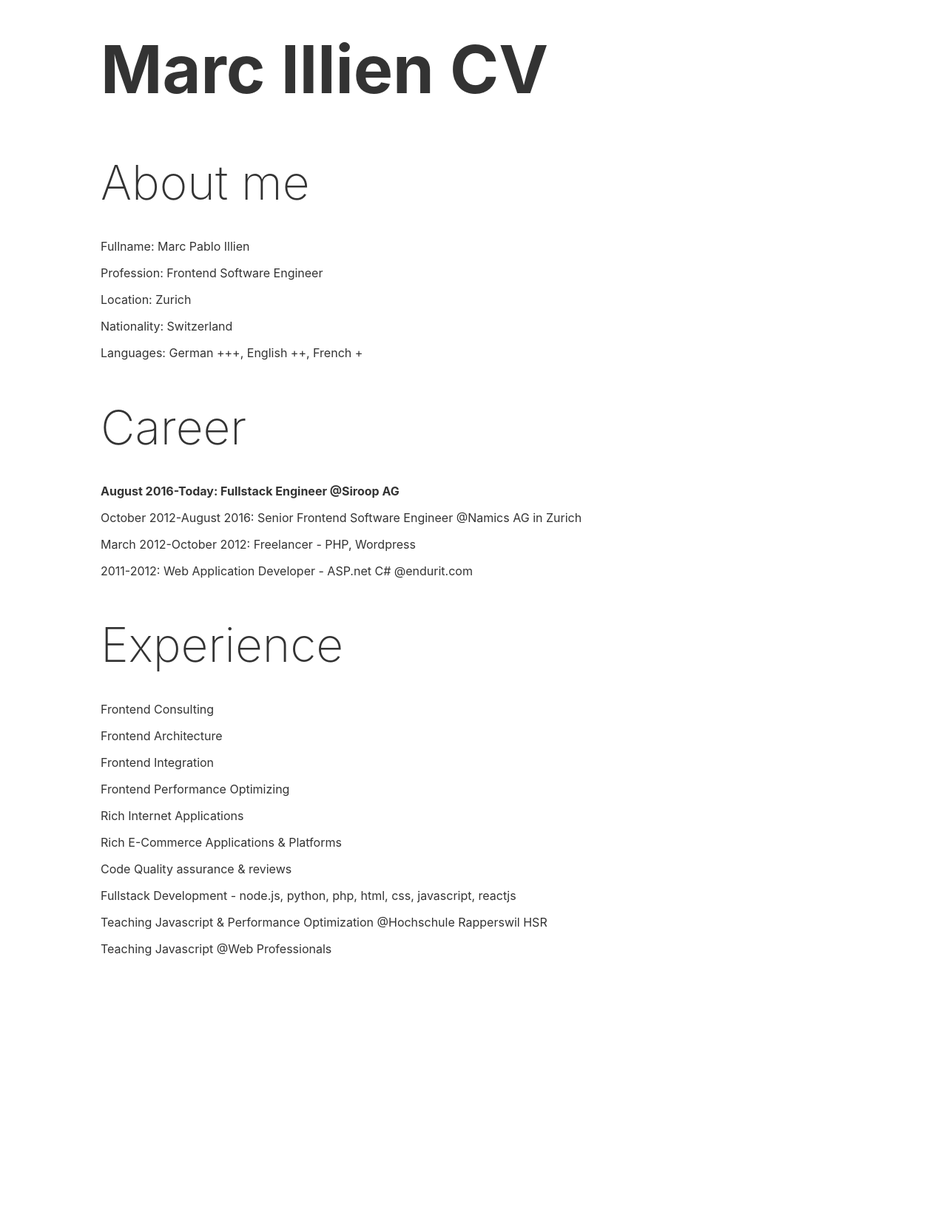
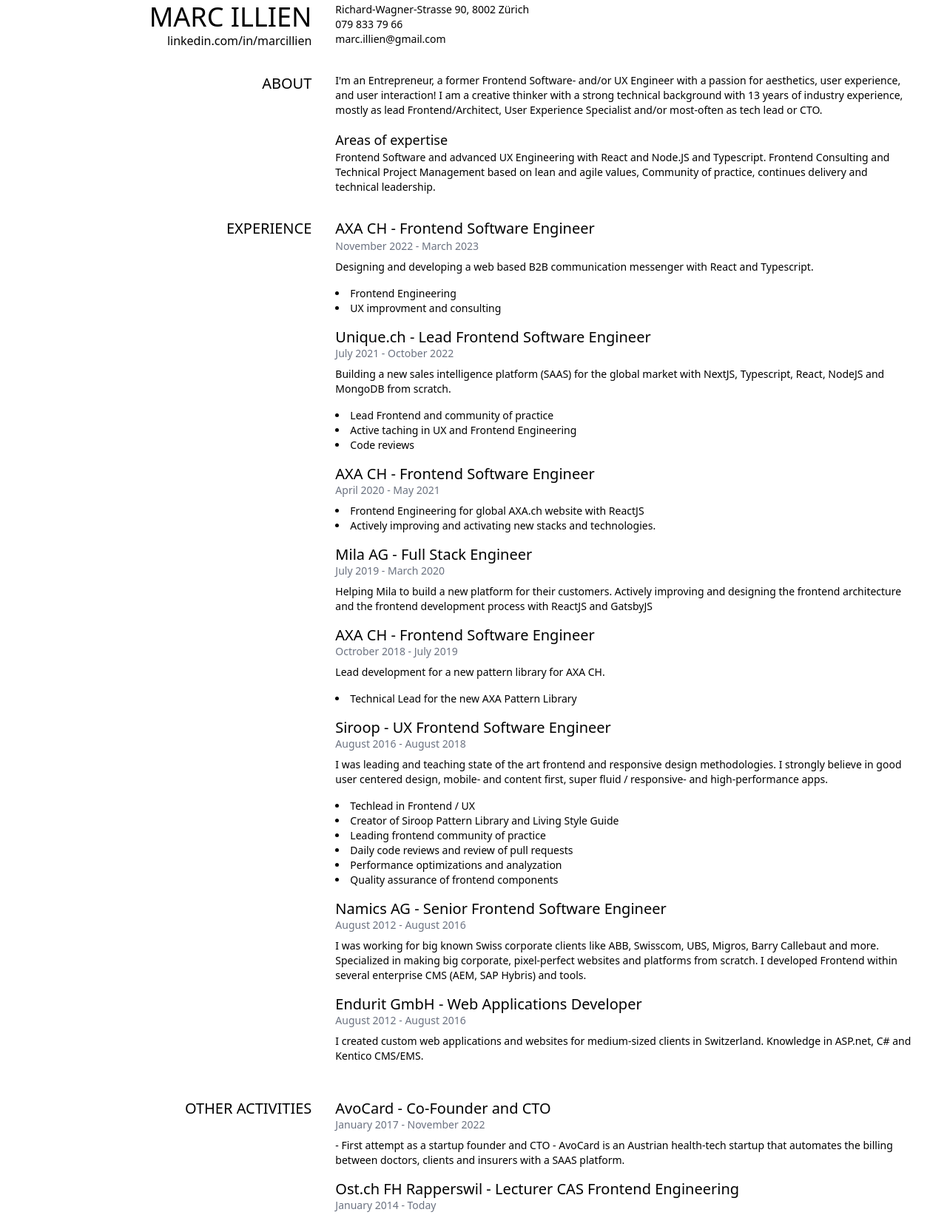
Before and after one commit to jackblackCH/illien.digital, a website: page cv.html in a window 1280 px wide. Shown: the part 45-1688 px from the top of the page at 74% size. Before the commit the page ends 1413 px from the top, so only its background shows below. Drawn offline with Linux system fonts and the light colour scheme.

Commit message:
Update new CV

```diff
--- a/cv.html
+++ b/cv.html
@@ -1,164 +1,218 @@
 <!DOCTYPE html>
-<html lang="en">
-<head>
-  <meta charset="UTF-8">
-  <meta name="viewport" content="width=device-width, initial-scale=1">
-  <title>Marc Illien - Frontend Software Engineer - CV</title>
-  <style>
-    /*https://coolors.co/eacd4f-f38a32-d93c6a-813bf4-43a3e8*/
+<html>
+  <head>
+    <meta charset="UTF-8" />
+    <meta name="viewport" content="width=device-width, initial-scale=1.0" />
+    <link href="./dist/output.css" rel="stylesheet" />
+    <title>CV - Marc Illien - UX / Frontend Software Engineer</title>
+  </head>
+  <body>
+    <h1 class="sr-only">CV - Marc Illien - UX / Frontend Software Engineer</h1>
+    <div class="grid grid-cols-3 grid-rows-1 p-12 pt-12 gap-x-8 gap-y-8">
+      <div class="left text-right">
+        <h2 class="text-4xl uppercase">Marc Illien</h2>
+        <a href="https://linkedin.com/in/marcillien"
+          >linkedin.com/in/marcillien</a
+        >
+      </div>
+      <div class="col-span-2">
+        <p>Richard-Wagner-Strasse 90, 8002 Zürich</p>
+        <p>079 833 79 66</p>
+        <p>marc.illien@gmail.com</p>
+      </div>
+      <div class="">
+        <h2 class="text-xl uppercase text-right">About</h2>
+      </div>
+      <div class="col-span-2">
+        <p>
+          I'm an Entrepreneur, a former Frontend Software- and/or UX Engineer
+          with a passion for aesthetics, user experience, and user interaction!
+          I am a creative thinker with a strong technical background with 13
+          years of industry experience, mostly as lead Frontend/Architect, User
+          Experience Specialist and/or most-often as tech lead or CTO.
+        </p>
+        <h2 class="text-lg mt-4">Areas of expertise</h2>
+        <p>
+          Frontend Software and advanced UX Engineering with React and Node.JS
+          and Typescript. Frontend Consulting and Technical Project Management
+          based on lean and agile values, Community of practice, continues
+          delivery and technical leadership.
+        </p>
+      </div>
+      <div class="">
+        <h2 class="text-xl uppercase text-right">Experience</h2>
+      </div>
+      <div class="col-span-2">
+        <div class="job mb-4">
+          <h3 class="text-xl">AXA CH - Frontend Software Engineer</h3>
+          <h4 class="text-gray-500 text-sm mb-2">November 2022 - March 2023</h4>
 
-    /*https://coolors.co/eacd4f-f38a32-d93c6a-813bf4-43a3e8*/
-    *, ::before, ::after {
-        box-sizing: border-box;
-    }
+          <p class="mb-4">
+            Designing and developing a web based B2B communication messenger
+            with React and Typescript.
+          </p>
+          <ul class="list-disc list-inside">
+            <li>Frontend Engineering</li>
+            <li>UX improvment and consulting</li>
+          </ul>
+        </div>
+        <div class="job mb-4">
+          <h3 class="text-xl leading-tight">
+            Unique.ch - Lead Frontend Software Engineer
+          </h3>
+          <h4 class="text-gray-500 text-sm mb-2">July 2021 - October 2022</h4>
+          <p class="mb-4">
+            Building a new sales intelligence platform (SAAS) for the global
+            market with NextJS, Typescript, React, NodeJS and MongoDB from
+            scratch.
+          </p>
+          <ul class="list-disc list-inside">
+            <li>Lead Frontend and community of practice</li>
+            <li>Active taching in UX and Frontend Engineering</li>
+            <li>Code reviews</li>
+          </ul>
+        </div>
+        <div class="job mb-4">
+          <h3 class="text-xl leading-tight">
+            AXA CH - Frontend Software Engineer
+          </h3>
+          <h4 class="text-gray-500 text-sm mb-2">April 2020 - May 2021</h4>
+          <ul class="list-disc list-inside">
+            <li>Frontend Engineering for global AXA.ch website with ReactJS</li>
+            <li>
+              Actively improving and activating new stacks and technologies.
+            </li>
+          </ul>
+        </div>
+        <div class="job mb-4">
+          <h3 class="text-xl leading-tight">Mila AG - Full Stack Engineer</h3>
+          <h4 class="text-gray-500 text-sm mb-2">July 2019 - March 2020</h4>
 
-    body {
-      font-family: -apple-system, BlinkMacSystemFont, "Segoe UI", Roboto, Oxygen-Sans, Ubuntu, Cantarell, "Helvetica Neue", sans-serif;
-      font-size: 100%;
-			padding: 2vh 10vw;
-      color: #333;
-    }
+          <p class="mb-4">
+            Helping Mila to build a new platform for their customers. Actively
+            improving and designing the frontend architecture and the frontend
+            development process with ReactJS and GatsbyJS
+          </p>
+        </div>
 
+        <div class="job mb-4">
+          <h3 class="text-xl leading-tight">
+            AXA CH - Frontend Software Engineer
+          </h3>
+          <h4 class="text-gray-500 text-sm mb-2">Octrober 2018 - July 2019</h4>
 
-    ::selection {
-      background: #e9215d;
-      color: #fff;
-    }
+          <p class="mb-4">
+            Lead development for a new pattern library for AXA CH.
+          </p>
 
-    a {
-      transition: background .3s;
-      text-decoration: none;
-      color: #333;
-      position: relative;
-    }
+          <ul class="list-disc list-inside">
+            <li>Technical Lead for the new AXA Pattern Library</li>
+          </ul>
+        </div>
 
-    a:hover {
-      color: #b3b3b3;
-    }
+        <div class="job mb-4">
+          <h3 class="text-xl leading-tight">
+            Siroop - UX Frontend Software Engineer
+          </h3>
+          <h4 class="text-gray-500 text-sm mb-2">August 2016 - August 2018</h4>
 
-    h2,
-    h3 {
-      font-weight: 200;
-      margin: 3vw 0;
-    }
+          <p class="mb-4">
+            I was leading and teaching state of the art frontend and responsive
+            design methodologies. I strongly believe in good user centered
+            design, mobile- and content first, super fluid / responsive- and
+            high-performance apps.
+          </p>
 
-    h1 {
-      font-size: 7vw;
-    }
+          <ul class="list-disc list-inside">
+            <li>Techlead in Frontend / UX</li>
+            <li>Creator of Siroop Pattern Library and Living Style Guide</li>
+            <li>Leading frontend community of practice</li>
+            <li>Daily code reviews and review of pull requests</li>
+            <li>Performance optimizations and analyzation</li>
+            <li>Quality assurance of frontend components</li>
+          </ul>
+        </div>
 
-    h2 {
-      font-size: 5vw;
-    }
+        <div class="job mb-4">
+          <h3 class="text-xl leading-tight">
+            Namics AG - Senior Frontend Software Engineer
+          </h3>
+          <h4 class="text-gray-500 text-sm mb-2">August 2012 - August 2016</h4>
 
-    h3 {
-      font-size: 3vw;
-      margin: 0;
-      margin-bottom: 1.5vw;
-    }
+          <p class="mb-4">
+            I was working for big known Swiss corporate clients like ABB,
+            Swisscom, UBS, Migros, Barry Callebaut and more. Specialized in
+            making big corporate, pixel-perfect websites and platforms from
+            scratch. I developed Frontend within several enterprise CMS (AEM,
+            SAP Hybris) and tools.
+          </p>
+        </div>
 
+        <div class="job mb-4">
+          <h3 class="text-xl leading-tight">
+            Endurit GmbH - Web Applications Developer
+          </h3>
+          <h4 class="text-gray-500 text-sm mb-2">August 2012 - August 2016</h4>
 
-    .ls {
-      padding: 0;
-      margin: 0;
-      list-style: none;
-    }
+          <p class="mb-4">
+            I created custom web applications and websites for medium-sized
+            clients in Switzerland. Knowledge in ASP.net, C# and Kentico
+            CMS/EMS.
+          </p>
+        </div>
+      </div>
+      <div class="">
+        <h2 class="text-xl leading-tight uppercase text-right">
+          Other Activities
+        </h2>
+      </div>
+      <div class="col-span-2">
+        <div class="job mb-4">
+          <h3 class="text-xl leading-tight">AvoCard - Co-Founder and CTO</h3>
+          <h4 class="text-gray-500 text-sm mb-2">
+            January 2017 - November 2022
+          </h4>
+          <p>
+            - First attempt as a startup founder and CTO - AvoCard is an
+            Austrian health-tech startup that automates the billing between
+            doctors, clients and insurers with a SAAS platform.
+          </p>
+        </div>
+        <div class="job mb-4">
+          <h3 class="text-xl leading-tight">
+            Ost.ch FH Rapperswil - Lecturer CAS Frontend Engineering
+          </h3>
+          <h4 class="text-gray-500 text-sm mb-2">January 2014 - Today</h4>
 
-		.ls li {
-			margin-bottom: 1rem;
-		}
+          <p class="mb-4">
+            I teach frontend basics and performance optimization for the
+            Certificate of Advanced Studies in Frontend Engineering (CAS FEE).
+          </p>
+        </div>
 
-		section {
-			margin-bottom: 4vmax;
-		}
+        <div class="job mb-4">
+          <h3 class="text-xl leading-tight">
+            Web-Professionals - Lecturer Javascript
+          </h3>
+          <h4 class="text-gray-500 text-sm mb-2">January 2014 - Today</h4>
 
-		section:first-child {
-			margin-left: 0;
-		}
-
-		@media print {
-
-			body {
-				max-width: none;
-				font-family: Helvetica, Arial, sans-serif;
-			}
-
-			body,
-			section {
-				font-size: 14px;
-			}
-
-			section {
-				display: inline-block;
-				vertical-align: top;
-				width: 40%;
-				margin-left: 10%;
-			}
-
-			.ls {
-				list-style-type: none;
-				margin: 0;
-				padding: 0;
-			}
-
-			.ls li {
-				margin-bottom: 10px;
-			}
-
-			section:first-of-type,
-			section:nth-of-type(3n) {
-				margin-left: 0;
-			}
-
-		}
-
-  </style>
-</head>
-<body>
-
-    <h1><a href="/">Marc Illien</a> CV</h1>
-		<main>
-			<section>
-				<h2>About me</h2>
-				<ul class="ls">
-					<li>Fullname: Marc Pablo Illien</li>
-					<li>Profession: Frontend Software Engineer</li>
-					<li>Location: Zurich</li>
-					<li>Nationality: Switzerland</li>
-					<li>Languages: German +++, English ++, French +</li>
-				</ul>
-			</section>
-
-			<section>
-				<h2>Career</h2>
-				<ul class="ls">
-					<li><strong>August 2016-Today: Fullstack Engineer <a href="http://siroop.ch">@Siroop AG</strong></a></li>
-					<li>October 2012-August 2016: Senior Frontend Software Engineer <a href="http://namics.com">@Namics AG</a> in Zurich</li>
-					<li>March 2012-October 2012: Freelancer - PHP, Wordpress</li>
-					<li>2011-2012: Web Application Developer - ASP.net C# <a href="http://endurit.com">@endurit.com</a></li>
-				</ul>
-			</section>
-
-			<section>
-				<h2>Experience</h2>
-				<ul class="ls">
-					<li>Frontend Consulting</li>
-					<li>Frontend Architecture</li>
-					<li>Frontend Integration</li>
-				  <li>Frontend Performance Optimizing</li>
-					<li>Rich Internet Applications</li>
-					<li>Rich E-Commerce Applications & Platforms</li>
-					<li>Code Quality assurance & reviews</li>
-					<li>Fullstack Development - node.js, python, php, html, css, javascript, reactjs</li>
-					<li>Teaching Javascript & Performance Optimization <a href="http://hsr.ch">@Hochschule Rapperswil HSR</a></li>
-					<li>Teaching Javascript <a href="http://webprofessionals.ch">@Web Professionals</a></li>
-				</ul>
-			</section>
-		</main>
-		<script src="https://cdn.jsdelivr.net/ga-lite/latest/ga-lite.min.js" async></script>
-		<script>
-			var galite = galite || {};
-			galite.UA = 'UA-34751677-1'; // Insert your tracking code here
-			galite.anonymizeIp = true;
-		</script>
-</body>
+          <p class="mb-4">
+            Teaching Frontend and Javascript basics and fundamentals.
+          </p>
+        </div>
+      </div>
+      <div class="">
+        <h2 class="text-xl leading-tight uppercase text-right">Education</h2>
+      </div>
+      <div class="col-span-2">
+        <h3 class="text-xl">SBW Neue Medien AG — Eidg. Dipl. Mediamatiker</h3>
+        <h4 class="text-gray-500 text-sm mb-2">August 2006 - August 2010</h4>
+        <p>
+          Apprenticeship in Mediamatics. Fundamentals in computer science,
+          programming, marketing with an early focus on web development and
+          software engineering.
+        </p>
+      </div>
+    </div>
+  </body>
 </html>
--- /dev/null
+++ b/input.css
@@ -0,0 +1,11 @@
+@tailwind base;
+@tailwind components;
+@tailwind utilities;
+
+@layer base {
+  ul,
+  p {
+    @apply text-sm;
+  }
+  /* ... */
+}
--- /dev/null
+++ b/package.json
@@ -0,0 +1,5 @@
+{
+  "devDependencies": {
+    "tailwindcss": "^3.3.1"
+  }
+}
--- /dev/null
+++ b/tailwind.config.js
@@ -0,0 +1,8 @@
+/** @type {import('tailwindcss').Config} */
+module.exports = {
+  content: ["./*.{html,js}"],
+  theme: {
+    extend: {},
+  },
+  plugins: [],
+};
```
Also changed, not shown: index.html (+21 -12 lines), dist/output.css (added), 1 other file.
